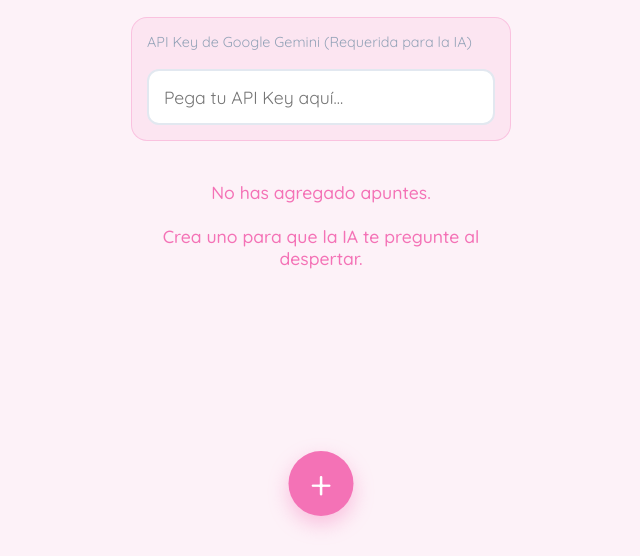
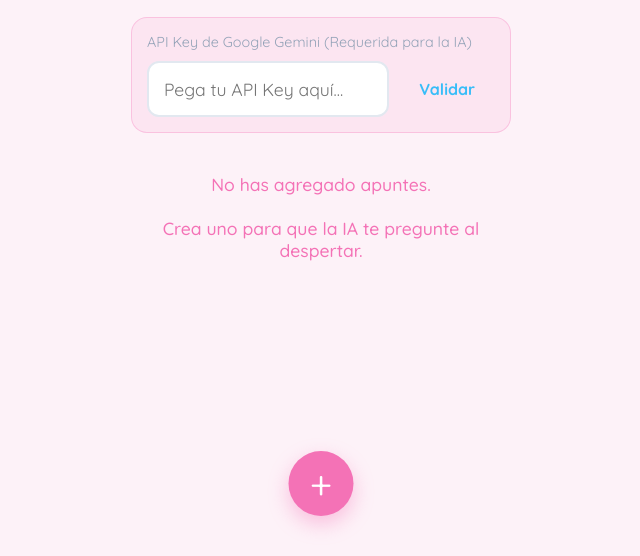
Before and after one commit to Ang2809/alarm-ai-pro, a plain HTML site: page index.html in a window 1280 px wide. Both pictures are taken after a click on the button "Temas de Estudio". Shown: the part 244-800 px from the top of the page, without its empty margins (319-959 px from the left). Drawn offline with Linux system fonts and the light colour scheme.

Commit message:
Update index.html

```diff
--- a/index.html
+++ b/index.html
@@ -489,7 +489,10 @@
         <div class="view-section" id="view-topics">
             <div class="settings-card">
                 <label class="form-label">API Key de Google Gemini (Requerida para la IA)</label>
-                <input type="password" id="api-key-input" class="form-input" placeholder="Pega tu API Key aquí..." onchange="saveApiKey()">
+                <div style="display: flex; gap: 10px; margin-top: 10px;">
+                    <input type="password" id="api-key-input" class="form-input" style="flex: 1; margin-top: 0;" placeholder="Pega tu API Key aquí..." oninput="saveApiKey()">
+                    <button class="modal-btn btn-save" onclick="testApiKey()" style="margin: 0; padding: 0 20px; font-size: 1rem;">Validar</button>
+                </div>
             </div>
             <div id="topics-container"></div>
         </div>
@@ -806,6 +809,41 @@
             localStorage.setItem('geminiApiKey', geminiApiKey);
         }
 
+        async function testApiKey() {
+            const key = apiKeyInput.value.trim();
+            if (!key) {
+                alert("Por favor, pega tu API Key primero.");
+                return;
+            }
+            saveApiKey();
+
+            const btn = document.querySelector('.settings-card .btn-save');
+            const originalText = btn.innerText;
+            btn.innerText = "Probando...";
+            btn.disabled = true;
+
+            try {
+                const response = await fetch(`https://generativelanguage.googleapis.com/v1beta/models/gemini-2.5-flash:generateContent?key=${key}`, {
+                    method: 'POST',
+                    headers: { 'Content-Type': 'application/json' },
+                    body: JSON.stringify({
+                        contents: [{ parts: [{ text: "Hola" }] }]
+                    })
+                });
+                const data = await response.json();
+                if (response.ok) {
+                    alert("✅ ¡API Key válida y guardada! Ya puedes usar la IA en tus alarmas.");
+                } else {
+                    alert("❌ Error: " + (data.error?.message || "La API Key no es válida"));
+                }
+            } catch (e) {
+                alert("❌ Error de conexión al validar la API Key.");
+            } finally {
+                btn.innerText = originalText;
+                btn.disabled = false;
+            }
+        }
+
         function openTopicModal() {
             document.getElementById('topic-title').value = '';
             document.getElementById('topic-content').value = '';
```
